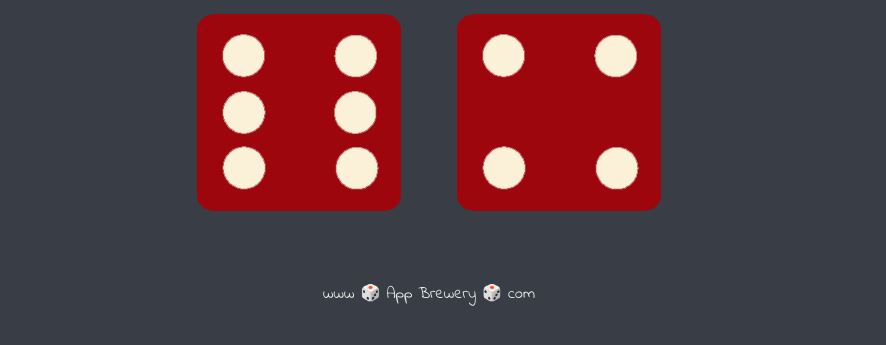
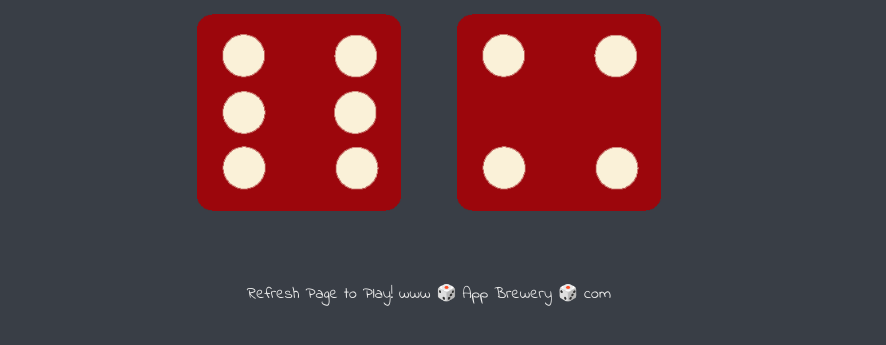
Before and after one commit to ABHIGYAN-MOHANTA/SimpleDiceGame-Refresh-page-to-play-, a plain HTML site: page index.html in a window 1280 px wide. Shown: the part 321-666 px from the top of the page, without its empty margins (211-1097 px from the left). Drawn offline with Linux system fonts and the light colour scheme.

Commit message:
Update index.html

```diff
--- a/index.html
+++ b/index.html
@@ -31,6 +31,7 @@
   </body>
 
   <footer>
+    Refresh Page to Play!
     www 🎲 App Brewery 🎲 com
   </footer>
 </html>
```
